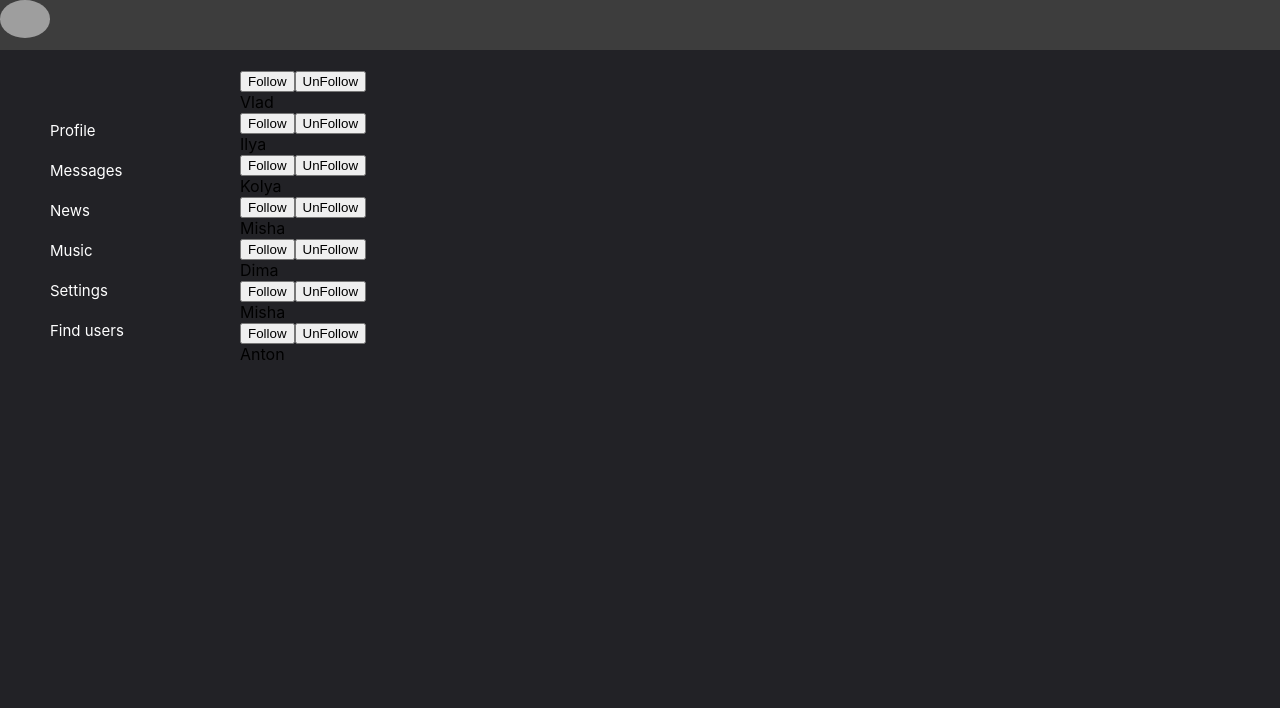
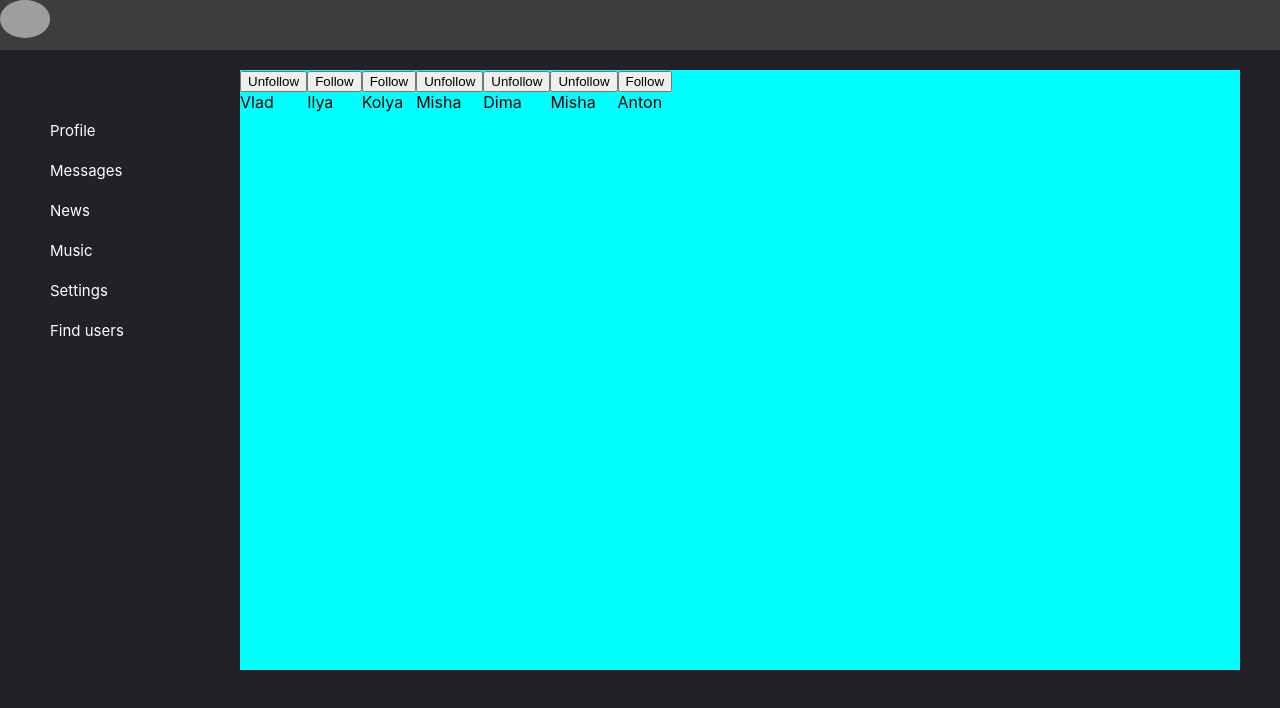
Before and after one commit to Vladnel671/samurai-way-main, a React (Create React App) app: page /users in a window 1280 px wide. Shown: the top 708 px of the page. Built offline with nearby package versions, Linux system fonts and the light colour scheme; grey boxes are pictures that could not be loaded.

Commit message:
feat: Implemented Follow/Unfollow functionality

```diff
--- /dev/null
+++ b/src/components/Users/Users.module.css
@@ -0,0 +1,5 @@
+.UsersBlock {
+    display: flex;
+    background: aqua;
+    min-height: 600px;
+}
--- a/src/components/Users/Users.tsx
+++ b/src/components/Users/Users.tsx
@@ -1,5 +1,6 @@
 import React, {FC} from 'react';
 import {UserType} from "../../types";
+import s from "./Users.module.css"
 
 type UsersPropsType = {
     users: UserType[]
@@ -9,12 +10,20 @@ type UsersPropsType = {
 }
 
 const Users: FC<UsersPropsType> = ({users, setUsers, onUnfollow, onFollow}) => {
+
+    const unFollow = (userID: number) => {
+        onUnfollow(userID)
+    }
+    const follow = (userID: number) => {
+        onFollow(userID)
+    }
+
     return (
-        <div>
+        <div className={s.UsersBlock}>
             {users.map(u => <span>
                 <div>
-                    <button>Follow</button>
-                    <button>UnFollow</button>
+                    {u.followed ? <button onClick={() => unFollow(u.id)}>Unfollow</button> :
+                        <button onClick={() => follow(u.id)}>Follow</button>}
                 </div>
                 <span>
                 {u.fullName}
```
